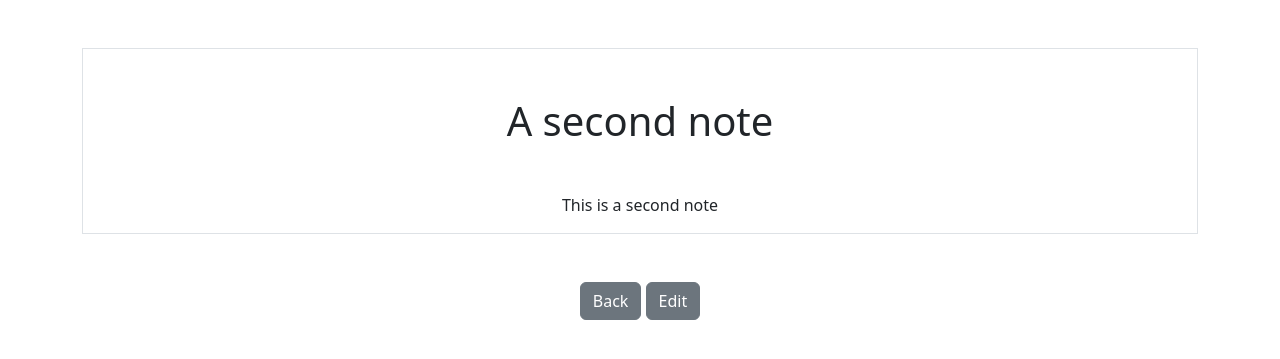
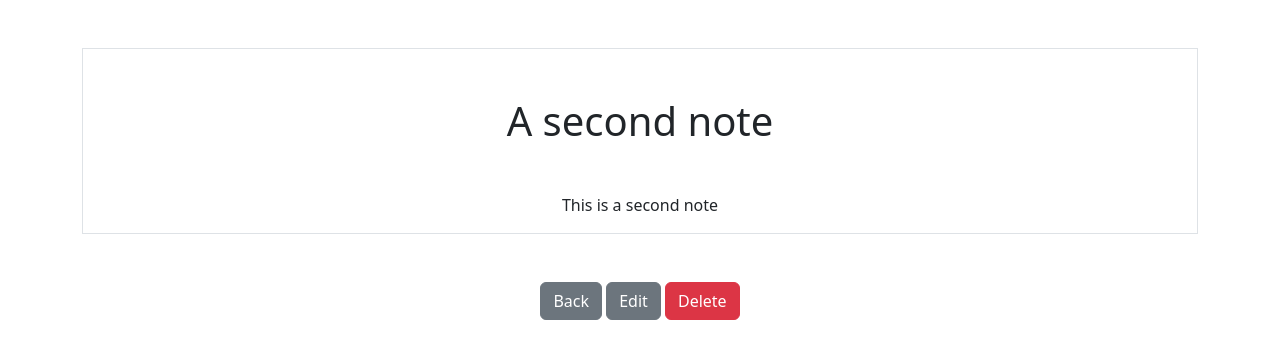
Before and after one commit to wanye71/Django, a Django app: page /smart/notes/2 in a window 1280 px wide. Shown: the top 359 px of the page. Run offline with Django 5.2, Linux system fonts and the light colour scheme; data comes from the database, SQL or seed files in the repository; both versions use the stored data as it was after the commit.

Commit message:
update notes

```diff
--- a/notes/templates/notes/notes_detail.html
+++ b/notes/templates/notes/notes_detail.html
@@ -7,5 +7,9 @@
 </div>
 
 <a href="{% url 'notes.list' %}" class="btn btn-secondary my-5">Back</a>
+
 <a href="{% url 'notes.update' pk=note.id %}" class="btn btn-secondary">Edit</a>
+
+<a href="{% url 'notes.delete' pk=note.id %}" class="btn btn-danger">Delete</a>
+
 {% endblock %}
--- a/notes/urls.py
+++ b/notes/urls.py
@@ -7,5 +7,6 @@ urlpatterns = [
     path('notes', views.NotesListView.as_view(), name="notes.list"),
     path('notes/<int:pk>', views.NotesDetailView.as_view(), name="notes.detail"),
     path('notes/<int:pk>/edit', views.NotesUpdateView.as_view(), name="notes.update"),
+    path('notes/<int:pk>/delete', views.NotesDeleteView.as_view(), name="notes.delete"),
     path('notes/new', views.NotesCreateView.as_view(), name="notes.new"),
 ]
--- a/notes/views.py
+++ b/notes/views.py
@@ -2,10 +2,15 @@ from typing import List
 from django.shortcuts import render
 from django.http import Http404
 from django.views.generic import CreateView, DetailView, ListView, UpdateView
+from django.views.generic.edit import DeleteView
 
 from .forms import NotesForm
 from .models import Notes
 
+class NotesDeleteView(DeleteView):
+    model = Notes
+    success_url = '/smart/notes'
+    template_name = "notes/notes_delete.html"
 
 class NotesUpdateView(UpdateView):
     model = Notes
```
Also changed, not shown: db.sqlite3.
